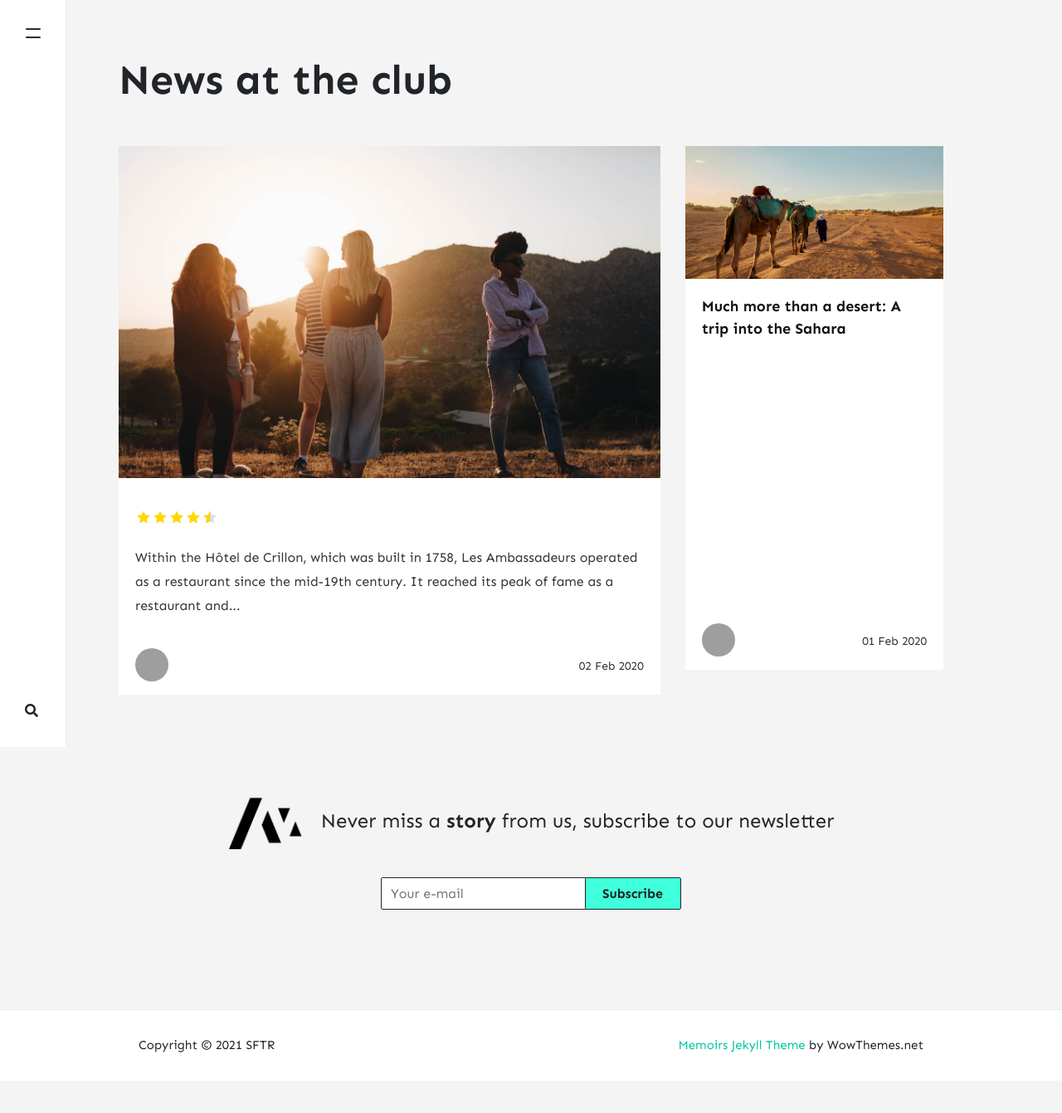
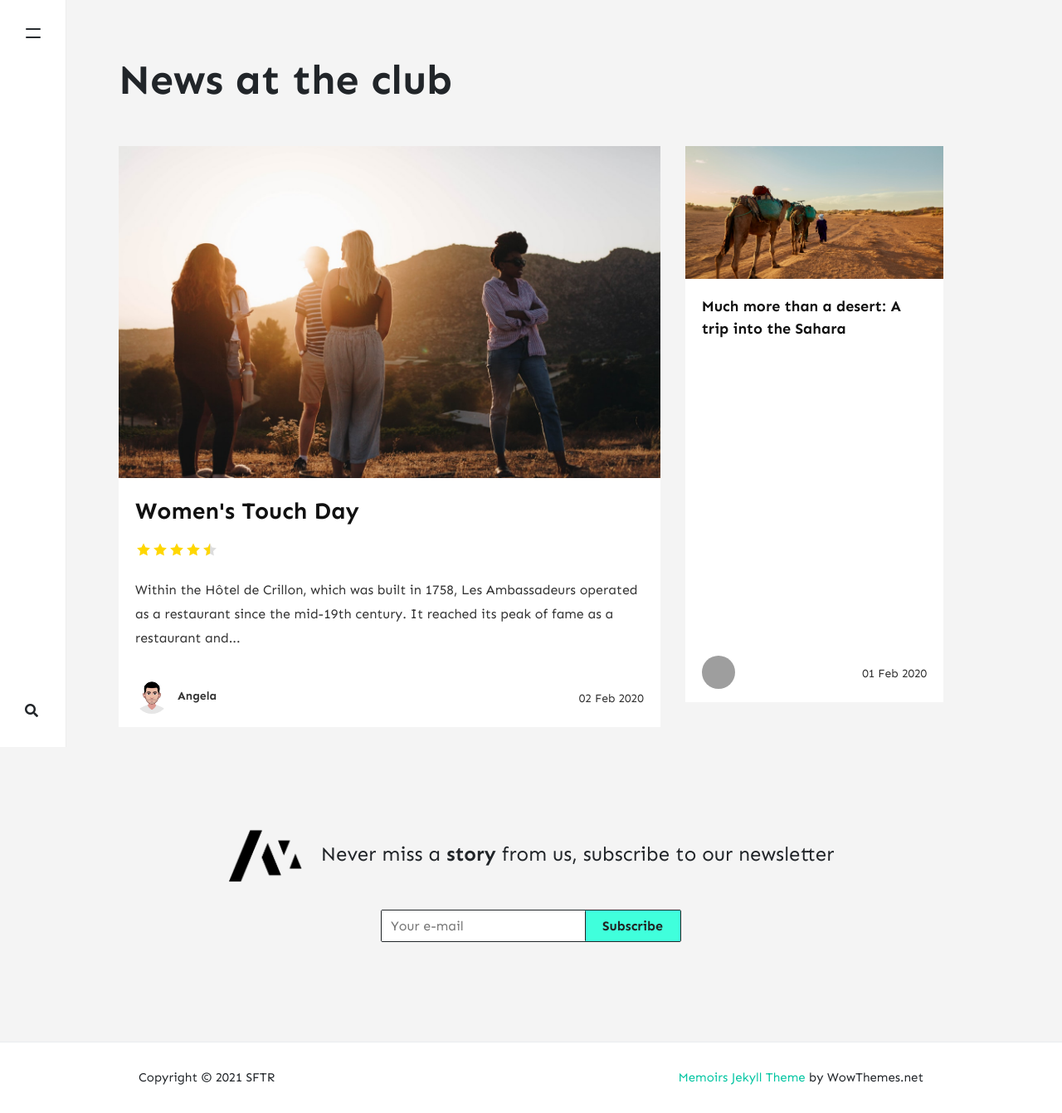
Before and after one commit to stackbit-projects/blue-triceratops-4f502, a Jekyll site: the page built from index.html, in a window 1280 px wide. Shown: the whole page at 83% size. Built offline with Jekyll 4.4.1, drawn with Linux system fonts in a browser that asks for light colours; nearby versions of some CDN libraries; the list of posts is cut into pages by our own code; comment, search, counter and statistics services are not loaded; before the commit the page ends 1302 px from its top, so only the background shows below that; grey boxes are pictures that could not be loaded.

Commit message:
2020-02-2-les-ambassadeurs.md: changed

```diff
--- a/_posts/2020-02-2-les-ambassadeurs.md
+++ b/_posts/2020-02-2-les-ambassadeurs.md
@@ -1,9 +1,9 @@
 ---
 layout: post
-title:  ""
-author: sal
-categories: [ Lifestyle ]
-tags: [ France ]
+title:  "Women's Touch Day"
+author: angela
+categories: [ Women ]
+tags: [ Women ]
 image: assets/images/2.jpg
 rating: 4.5
 ---
```
